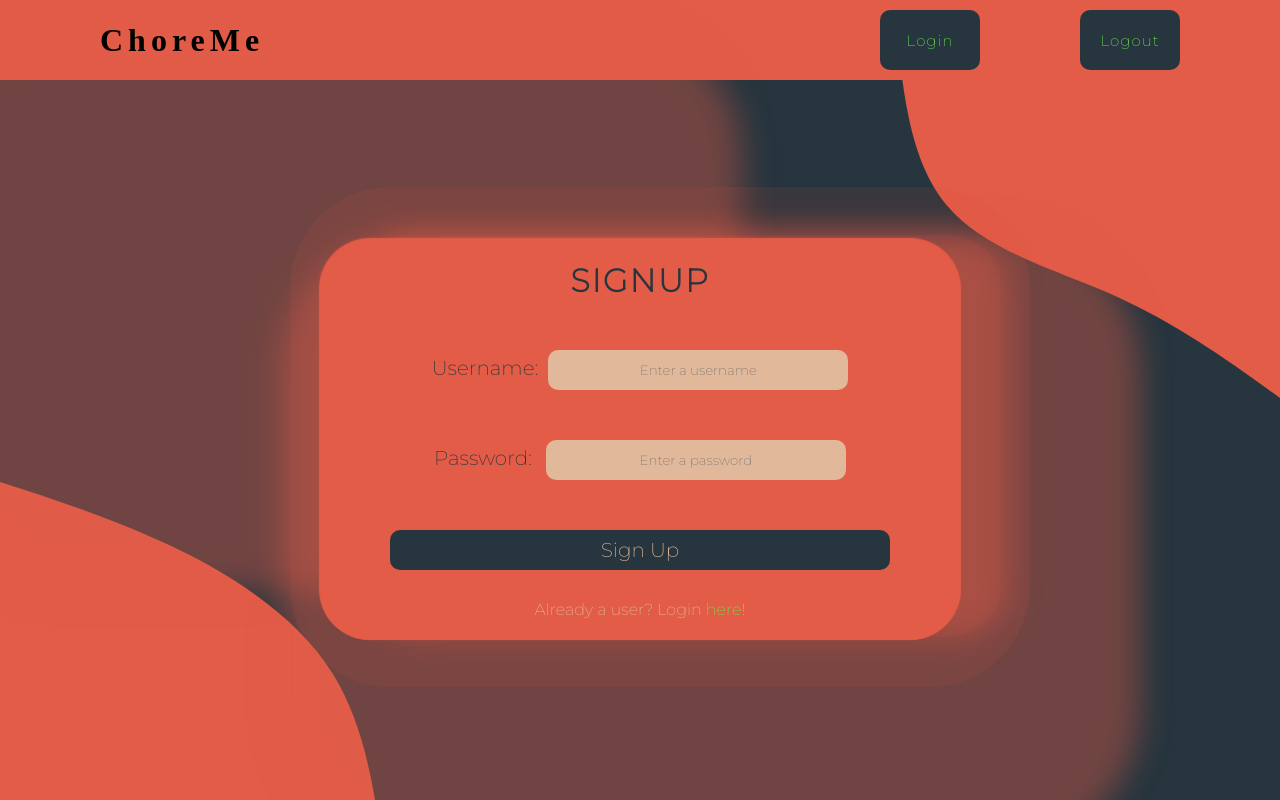
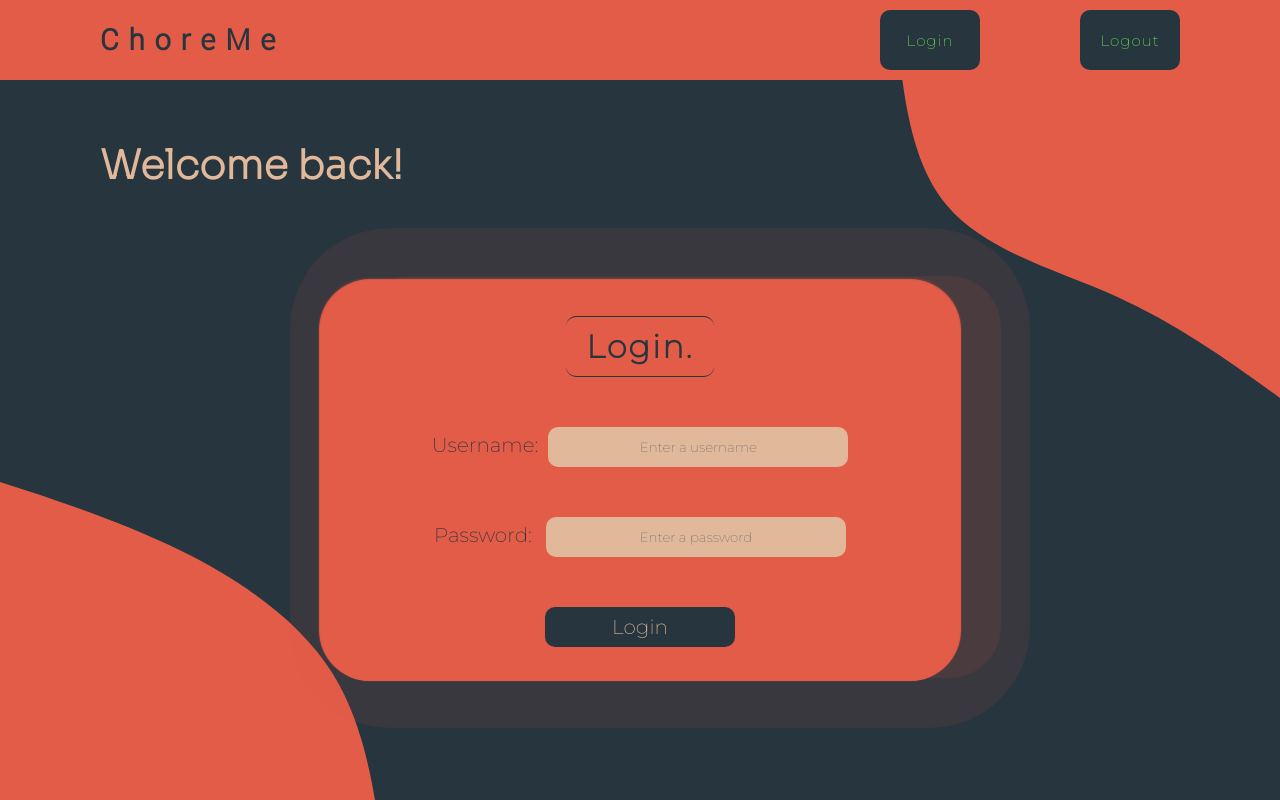
Before and after one commit to darahdesigner/ChoreMe-Client, a React (Create React App) app: page / in a window 1280 px wide. Built offline with nearby package versions, Linux system fonts and the light colour scheme.

Commit message:
Second push with styling, need work on created chores styling, and linking files together

```diff
--- a/src/App.css
+++ b/src/App.css
@@ -1,5 +1,8 @@
-@import url("https://fonts.googleapis.com/css2?family=Montserrat:wght@200&family=Yantramanav:wght@300&display=swap");
-/* font-family: 'Montserrat', sans-serif; */
+@import url('https://fonts.googleapis.com/css2?family=Montserrat:wght@200&family=Sora:wght@200&family=Yantramanav:wght@300&display=swap');
+
+/* font-family: 'Montserrat', sans-serif;
+font-family: 'Sora', sans-serif;
+font-family: 'Yantramanav', sans-serif; */
 
 * {
   margin: 0;
@@ -7,21 +10,28 @@
   box-sizing: border-box;
 }
 
-.authcon {
+.auth {
   background-image: url("./assets/blob-scene-haikei.svg");
   background-position: center;
   background-size: cover;
   height: 90vh;
+}
+.authcon {
   display: flex;
   justify-content: center;
   align-items: center;
   width: 100%;
+  margin-top: -80px;
 }
 
 .title {
   color: #26353e;
   letter-spacing: 2px;
   font-family: "Montserrat", sans-serif;
+  border-bottom: 1px solid #26353e;
+  border-top: 1px solid #26353e;
+  padding: 10px 20px;
+  border-radius: 10px;
 }
 
 .user {
@@ -41,22 +51,22 @@
 .form {
   background: #e25c48;
   border-radius: 50px;
-  box-shadow:
-  0px -1px 1px 1px rgb(226, 92, 72),
-  0px -2px 1px 2px rgb(226, 92, 72, .1),
-  20px -3px 1px 50px rgb(226, 92, 72, .1),
-  40px -4px 1px 1px rgb(226, 92, 72, .1),
-  50px -2px 31px 1px rgb(226, 92, 72, .4),
-  -300px -130px 33px 82px rgb(226, 92, 72, .4),
-  70px 100px 31px 111px rgb(226, 92, 72, .4);
+  box-shadow: 0px -1px 1px 1px rgb(226, 92, 72),
+    0px -2px 1px 2px rgb(226, 92, 72, 0.1),
+    20px -3px 1px 50px rgb(226, 92, 72, 0.1),
+    40px -4px 1px 1px rgb(226, 92, 72, 0.1),
+    50px -2px 31px 1px rgb(226, 92, 72, 0),
+    -300px -130px 33px 82px rgb(226, 92, 72, 0),
+    70px 100px 31px 11px rgb(226, 92, 72, 0);
   height: 50vh;
   width: 50vw;
+  margin-top: 170px;
 }
 
 .signupbtn {
   border: none;
   height: 40px;
-  width: 500px;
+  width: 190px;
   border-radius: 10px;
   background-color: #26353e;
   margin-top: 50px;
@@ -119,33 +129,105 @@
   background-image: url("./assets/blob-scene-haikei.svg");
   background-position: center;
   background-size: cover;
-  height: 90vh;
+  height: 100vh;
+  width: 100vw;
+}
+
+.choreform {
+}
+
+.createbox {
+  background: rgb(226, 92, 72, .1);
+  box-shadow: 0px -1px 1px 3px rgb(226, 92, 72, .5),
+    0px -2px 1px 52px rgb(226, 92, 72, 0.1);
+  flex-direction: column;
+  display: flex;
+  width: 1000px;
+  border-radius: 20px;
+  margin-top: 80px;
+  margin-left: 100px;
+  padding: 30px;
+  border: none;
+}
+
+.createInputs {
+  background: #e1b899;
+  border: none;
+  border-radius: 10px;
+  height: 20px;
+  width: 80%;
+}
+
+/* .createchores {
+  display: flex;
+} */
+
+.formstyle {
+}
+
+.createbtn {
+  width: 50%;
+  font-size: 15px;
+  margin: auto;
+  margin-bottom: 15px;
+  margin-top: 25px;
+  border: none;
+  padding: 10px 20px;
+  font-family: "Montserrat", sans-serif;
+  color: #6de64c;
+  background-color: #26353e;
+  border-radius: 10px;
+}
+
+.historybox {
+  background: white;
+  display: flex;
+  width: 30%;
+  height: 300px;
+  flex-direction: column;
+  justify-content: center;
+
+  margin-top: 40px;
+}
+
+.historymain {
+  height: 50vh;
   width: 100%;
 }
 
-
-.choreform {
-  border: 1px solid black;
+.choreStyle {
   display: flex;
-  justify-content: center;
+  height: 90vh;
+  width: 100%;
+  justify-content: flex-start;
+  flex-direction: column;
 }
 
-.createbox {
-  border: 1px solid black;
-  background: yellow;
-  width: 100%;
+.logo {
+  font-family: 'Yantramanav', sans-serif;
+  position: absolute;
+  left: 0;
+  margin-left: 100px;
+  letter-spacing: 10px;
+  color: #26353e;
+}
+
+.signupline {
+  padding-top: 60px;
+  margin-left: 100px;
+  color: #e1b899;
+  font-size: 40px;
+  font-family: 'Sora', sans-serif;
+}
+
+.choretable {
   display: flex;
 
 }
-.createInputs {
 
+.createtitle {
+  text-align: center;
+  font-size: 20px;
+  font-family: 'Sora', sans-serif;
+  color: #6de64c;
 }
-
-.choretable {
-  border: 1px solid black;
-  width: 50%;
-}
-
-.formstyle {
-
-}
--- a/src/App.js
+++ b/src/App.js
@@ -33,7 +33,7 @@ function App() {
     return sessionToken === localStorage.getItem("token") ? (
       <ChoreIndex token={sessionToken} />
     ) : (
-      <Signup updateToken={updateToken} />
+      <Auth updateToken={updateToken} />
     );
   };
 
--- a/src/auth/Login.js
+++ b/src/auth/Login.js
@@ -9,7 +9,7 @@ const Login = (props) => {
 
   let handleSubmit = (event) => {
     event.preventDefault();
-    fetch("http://localhost:3000/user/login", {
+    fetch("http://localhost:3000/user/register", {
       method: "POST",
       body: JSON.stringify({
         user: { username: username, passwordhash: password },
@@ -25,11 +25,12 @@ const Login = (props) => {
   };
 
   return (
-    <div className="auth">
+    <div className="auth"><h1 className='signupline'>Welcome back!</h1>
       <div className="authcon">
+
         <Form className="form" onSubmit={handleSubmit}>
           <div className="formgroups">
-            <h1 className="title">LOGIN</h1>
+            <h1 className="title">Login.</h1>
             <FormGroup>
               <Label className="user" htmlFor="username">
                 Username:
--- a/src/auth/Signup.js
+++ b/src/auth/Signup.js
@@ -25,11 +25,12 @@ const Signup = (props) => {
   };
 
   return (
-    <div className="auth">
+    <div className="auth"><h1 className='signupline'>Create and organize your chores in one easy place!</h1>
       <div className="authcon">
+
         <Form className="form" onSubmit={handleSubmit}>
           <div className="formgroups">
-            <h1 className="title">SIGNUP</h1>
+            <h1 className="title">Sign up for your free account.</h1>
             <FormGroup>
               <Label className="user" htmlFor="username">
                 Username:
@@ -55,7 +56,7 @@ const Signup = (props) => {
               />
             </FormGroup>
             <Button className="signupbtn" type="submit">
-              Sign Up
+              Create Account
             </Button>
             <p className='AlreadyUser'>Already a user? Login <span className='link'>here</span>!</p>
           </div>
--- a/src/auth/auth.js
+++ b/src/auth/auth.js
@@ -9,7 +9,7 @@ const Auth = (props) => {
 
   return (
     <div className="auth">
-  <Signup/>
+  <Login updateToken={props.updateToken}/>
     </div>
   );
 };
--- a/src/chores/ChoreCreate.js
+++ b/src/chores/ChoreCreate.js
@@ -47,7 +47,7 @@ const ChoreCreate = (props) => {
     <div className="choretable">
       <Form className="choreform" onSubmit={handleSubmit}>
         <div className="createbox">
-          <h3>Create a chore</h3>
+          <h3 className='createtitle'>Create a chore</h3>
           <FormGroup className="formstyle">
             <Label htmlFor="title" />
             <h3>Title:</h3>
@@ -102,7 +102,7 @@ const ChoreCreate = (props) => {
               value={complete}
             />
           </FormGroup>
-          <Button type="submit">Click to Submit</Button>
+          <Button className='createbtn' type="submit">Create</Button>
         </div>
       </Form>
     </div>
--- a/src/chores/ChoreIndex.js
+++ b/src/chores/ChoreIndex.js
@@ -3,7 +3,7 @@ import { Container, Row, Col } from "reactstrap";
 import ChoreCreate from "./ChoreCreate";
 import ChoreTable from "./ChoreTable";
 import ChoreEdit from "./ChoreEdit";
-import '../App.css'
+import "../App.css";
 
 const ChoreIndex = (props) => {
   const [chores, setChores] = useState([]);
@@ -41,12 +41,10 @@ const ChoreIndex = (props) => {
   }, []);
 
   return (
-    <Container className='chorecon'>
-      <Row className="createchores">
-        <Col md="3">
+    <Container className="chorecon">
+      <Col className="createchores">
+        <Col className="choreStyle">
           <ChoreCreate fetchChores={fetchChores} token={props.token} />
-        </Col>
-        <Col md="9">
           <ChoreTable
             chores={chores}
             editUpdateChore={editUpdateChore}
@@ -54,6 +52,9 @@ const ChoreIndex = (props) => {
             fetchChores={fetchChores}
             token={props.token}
           />
+        </Col>
+        <Col>
+
         </Col>
         {updateActive ? (
           <ChoreEdit
@@ -65,7 +66,7 @@ const ChoreIndex = (props) => {
         ) : (
           <></>
         )}
-      </Row>
+      </Col>
     </Container>
   );
 };
--- a/src/chores/ChoreTable.js
+++ b/src/chores/ChoreTable.js
@@ -1,43 +1,59 @@
-import React from 'react';
-import { Table, Button } from 'reactstrap';
+import React from "react";
+import { Table, Button } from "reactstrap";
 
 const ChoreTable = (props) => {
-
   const deleteChore = (chore) => {
     fetch(`http://localhost:3000/chore/${chore.id}`, {
-            method: 'DELETE',
+      method: "DELETE",
       headers: new Headers({
-                'Content-Type': 'application/json',
-                'Authorization': `Bearer ${props.token}`
-            })
-        })
-        .then(() => props.fetchChores())
-    }
+        "Content-Type": "application/json",
+        Authorization: `Bearer ${props.token}`,
+      }),
+    }).then(() => props.fetchChores());
+  };
 
   const choreMapper = () => {
     return props.chores.map((chore, index) => {
-            return(
-                <tr key={index}>a
+      return (
+        <tr className="historymain" key={index}>
+          <div className="historybox">
             <td>{chore.title}</td>
             <td>{chore.description}</td>
             <td>{chore.amount}</td>
             <td>{chore.deadline}</td>
             <td>{chore.assign}</td>
             <td>{chore.complete}</td>
+
             <td>
-                        <Button onClick={() => {props.editUpdateChore(chore); props.updateOn()}} color='warning'>Update</Button>
-                        <Button color='danger' onClick={() => {deleteChore(chore)}}>Delete</Button>
+              <Button
+                onClick={() => {
+                  props.editUpdateChore(chore);
+                  props.updateOn();
+                }}
+                color="warning"
+              >
+                Update
+              </Button>
+              <Button
+                color="danger"
+                onClick={() => {
+                  deleteChore(chore);
+                }}
+              >
+                Delete
+              </Button>
             </td>
+          </div>
         </tr>
-            )
-        })
-    }
+      );
+    });
+  };
   return (
     <>
       <h3>Chore History</h3>
-        <hr/>
-        <Table striped>
-            <thead>
+      <hr />
+      <Table>
+        {/* <thead>
                 <tr>
 
                     <th>Title</th>
@@ -47,13 +63,11 @@ const ChoreTable = (props) => {
                     <th>Assigned</th>
                     <th>Complete</th>
                 </tr>
-            </thead>
-            <tbody>
-        {choreMapper()}
-            </tbody>
+            </thead> */}
+        <tbody>{choreMapper()}</tbody>
       </Table>
     </>
-    )
-}
+  );
+};
 
-export default ChoreTable
+export default ChoreTable;
--- a/src/home/Navbar.js
+++ b/src/home/Navbar.js
@@ -21,19 +21,14 @@ const Main = styled.div`
   background-color: #e25c48;
 `;
 
-const Logo = styled.h1`
-  position: absolute;
-  left: 0;
-  margin-left: 100px;
-  letter-spacing: 5px;
-`;
+
 
 const TopNav = (props) => {
   return (
     <div>
       <Main className="main">
         <Content className="content">
-          <Logo>ChoreMe</Logo>
+          <h1 className='logo'>ChoreMe</h1>
           <button className='logoutbtn' type="submit">
             Login
           </button>
```
Lines whose indentation alone changed are shown as unchanged.
